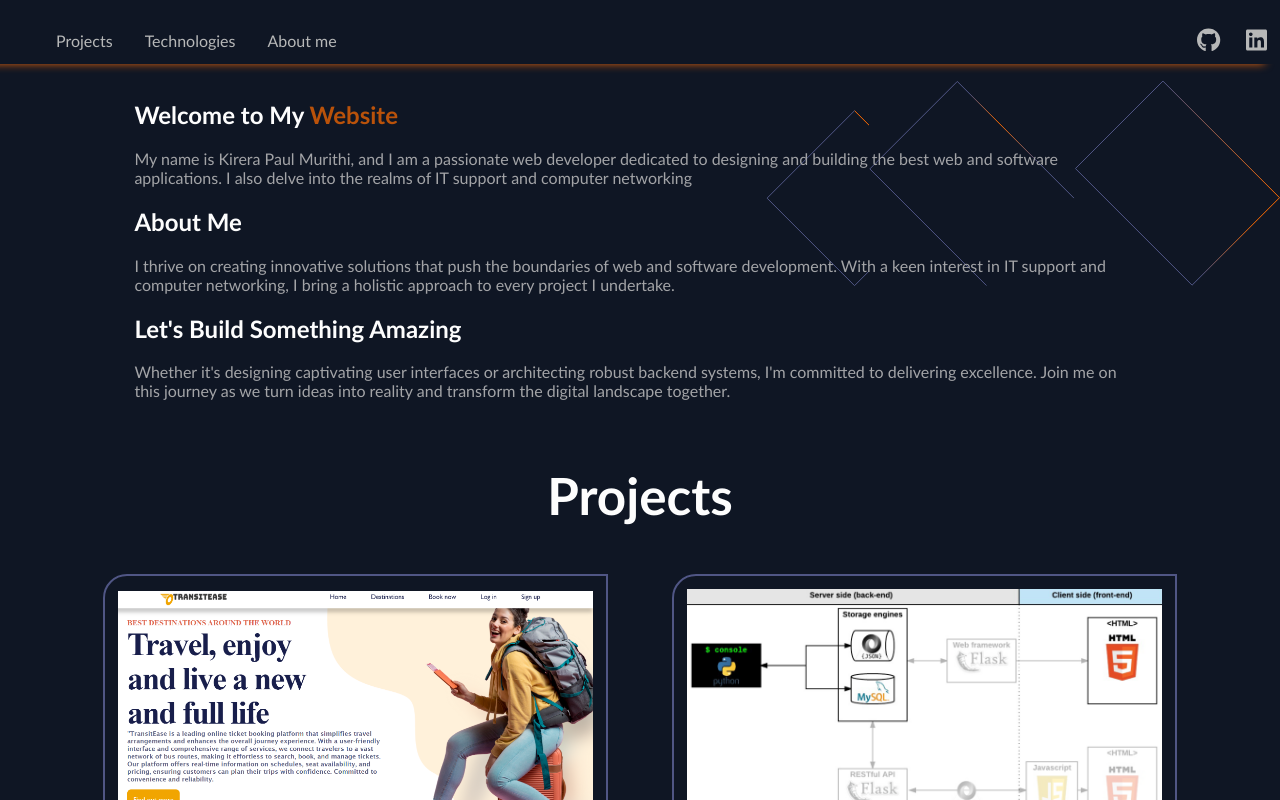
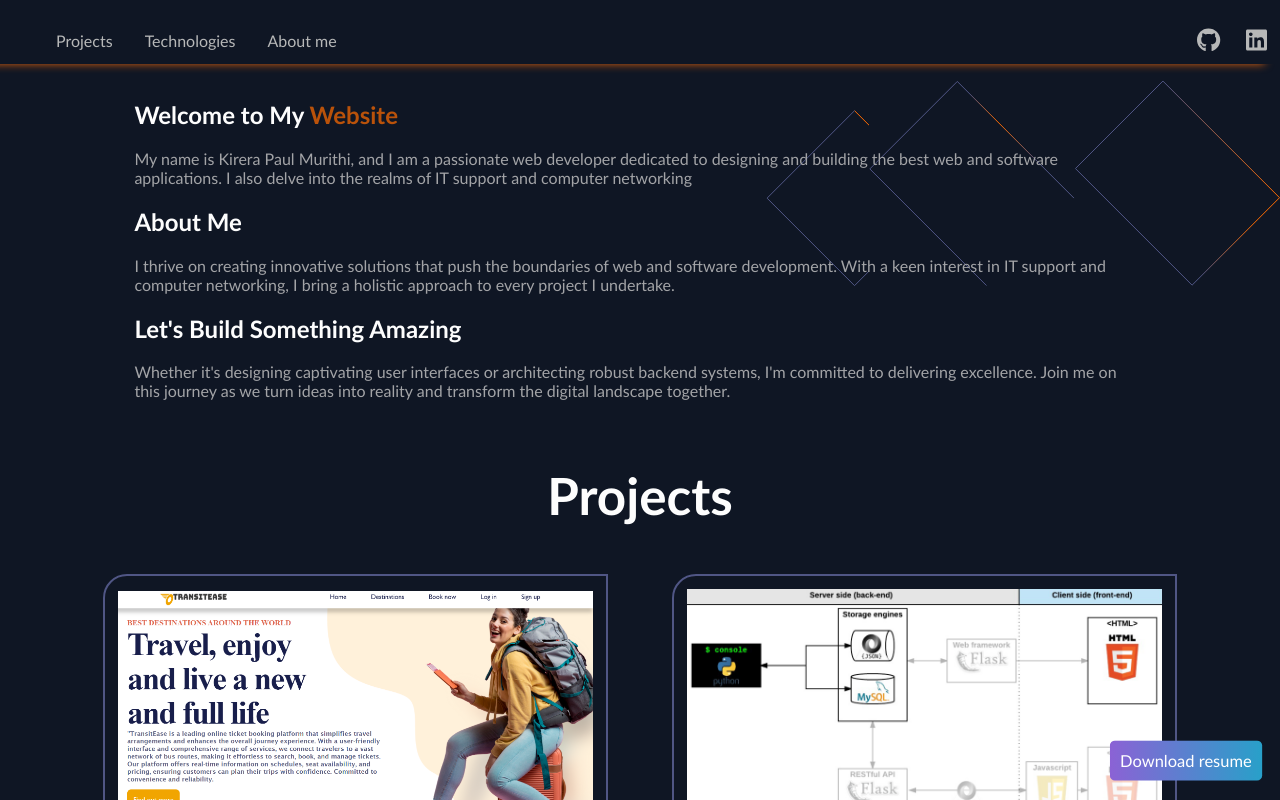
Before and after one commit to paul-murithi/portfolio, a React (Vite) app: page / in a window 1280 px wide. Shown: the top 800 px of the page. Built offline with nearby package versions, Linux system fonts and the light colour scheme.

Commit message:
Resume download feature

```diff
--- a/src/App.jsx
+++ b/src/App.jsx
@@ -7,6 +7,7 @@ import { Navigation } from "./Components/NavigationMenu/Navigation";
 import { Project } from "./Components/Projects/Project";
 import { Skills } from "./Components/Skills/Skills";
 import { TechnologiesSection } from "./Components/Technologies/TechnologiesSection";
+import { Resume } from "./Components/Resume/Resume";
 
 function App() {
   return (
@@ -18,6 +19,7 @@ function App() {
       <About />
       <Skills />
       <Footer />
+      <Resume />
     </>
   );
 }
--- /dev/null
+++ b/src/Components/Resume/Resume.jsx
@@ -0,0 +1,14 @@
+import React from "react";
+import styles from "./Resume.module.css";
+
+export const Resume = () => {
+  return (
+    <a
+      href="https://drive.google.com/uc?export=download&id=18tISs_hA2wB6vefE7dnkMqHk7nS98wEA"
+      download
+      className={styles.link}
+    >
+      Download resume
+    </a>
+  );
+};
--- /dev/null
+++ b/src/Components/Resume/Resume.module.css
@@ -0,0 +1,29 @@
+.link {
+  padding: 1rem;
+  position: fixed;
+  bottom: 20px;
+  right: 20px;
+  color: #fff;
+  padding: 10px;
+  border-radius: 5px;
+  text-decoration: none;
+  z-index: 1000;
+  background: linear-gradient(90deg, #8b62d5, #28a0c9);
+  animation: bulge 2s infinite;
+}
+
+@keyframes bulge {
+  0% {
+    transform: scale(1);
+  }
+  50% {
+    transform: scale(1.1);
+  }
+  100% {
+    transform: scale(1);
+  }
+}
+.link:hover {
+  animation: none;
+  color: #fff;
+}
```
Also changed, not shown: 1 other file (tests, documents, lock files or other folders).
